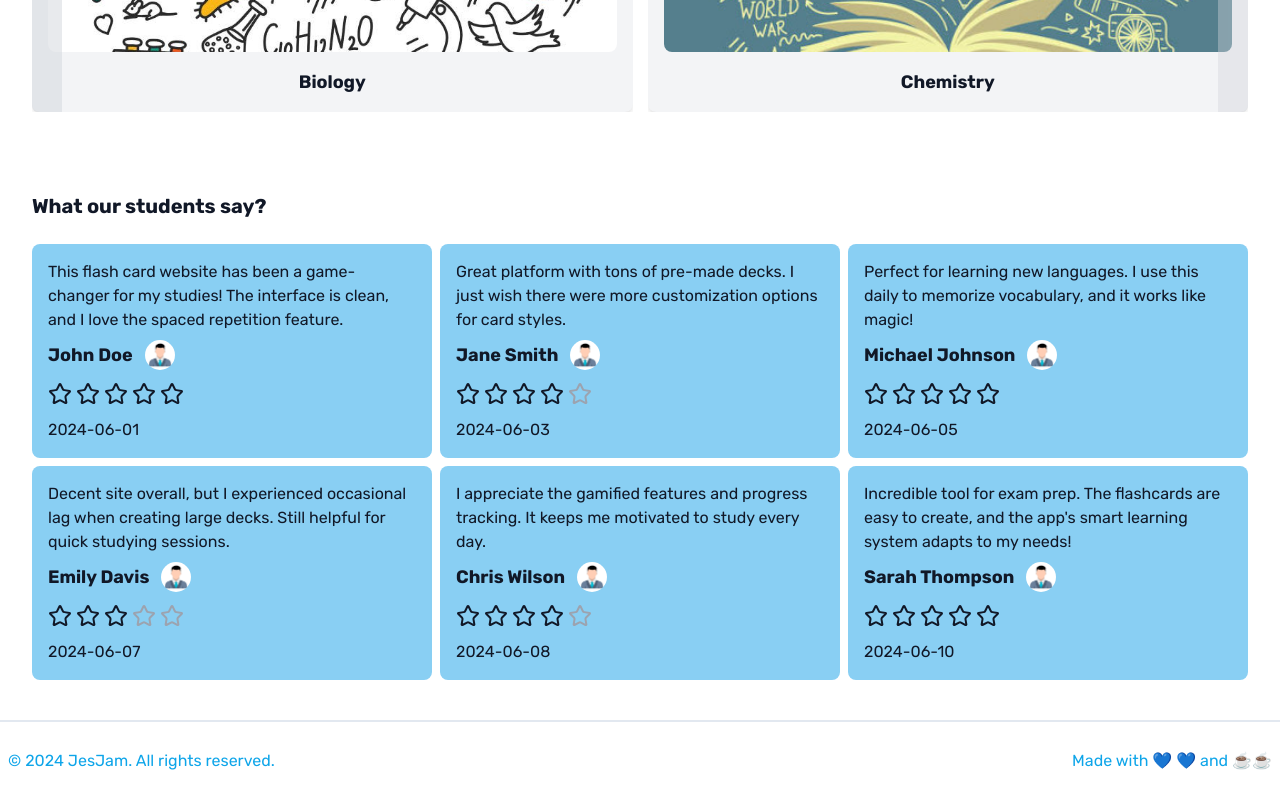
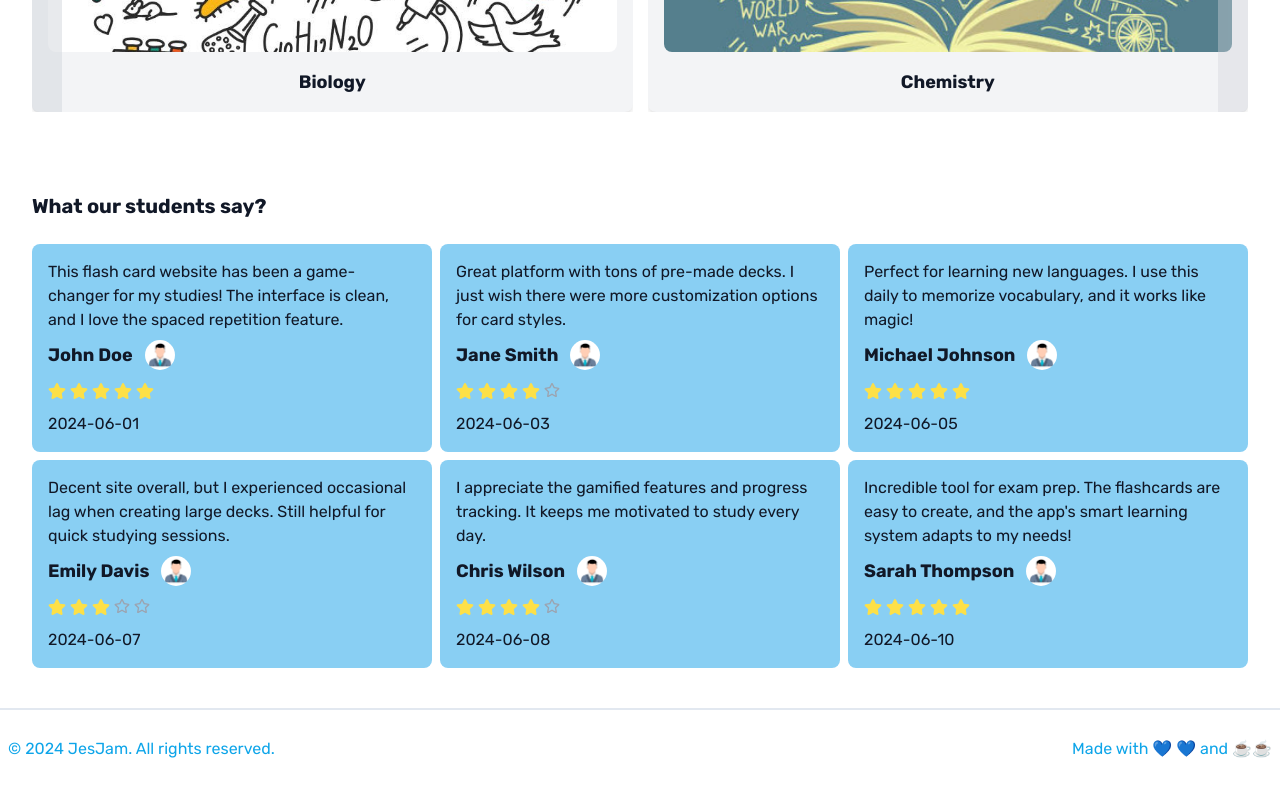
Before and after one commit to Jes-Jam/JesJam-WebApp, a Next.js app: page / in a window 1280 px wide. Shown: the part 1520-2320 px from the top of the page. Built offline with nearby package versions, Linux system fonts and the light colour scheme; no server answers.

Commit message:
refactor react-icon stars

```diff
--- a/components/ui/reviewCard.tsx
+++ b/components/ui/reviewCard.tsx
@@ -1,6 +1,7 @@
 import { Star } from "lucide-react";
 import Image from "next/image";
 import profileHolder from "../../public/images/static-images/vector-users-icon.webp";
+import { FaStar, FaRegStar } from "react-icons/fa";
 
 /**
  * A component to render a review card.
@@ -23,7 +24,7 @@ function ReviewCard({
   const ratingStars = [];
 
   for (let i = 0; i < 5; i++) {
-   i < review.rating ? ratingStars.push(<Star key={i} />) : ratingStars.push(<Star key={i} className="text-gray-400" />);
+   i < review.rating ? ratingStars.push(<FaStar key={i} className="text-yellow-300 text-lg" />) : ratingStars.push(<FaRegStar key={i} className="text-gray-400" />);
   }
 
   return (
--- a/package.json
+++ b/package.json
@@ -28,6 +28,7 @@
     "react": "^18",
     "react-circular-progressbar": "^2.1.0",
     "react-dom": "^18",
+    "react-icons": "^5.4.0",
     "shadcn": "^2.1.6",
     "sonner": "^1.7.0",
     "tailwind-merge": "^2.5.3",
```
Also changed, not shown: 1 other file (tests, documents, lock files or other folders).
